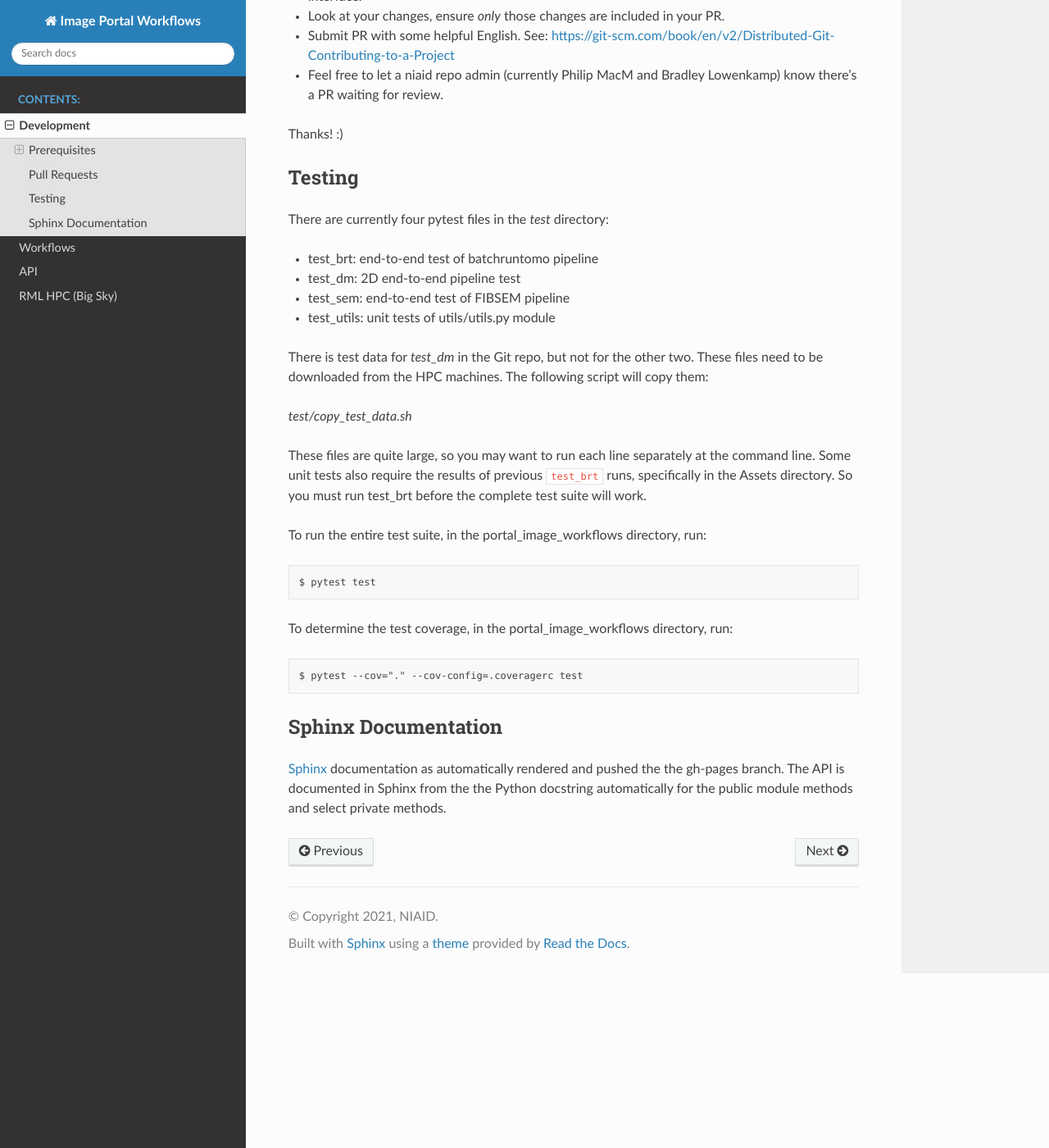
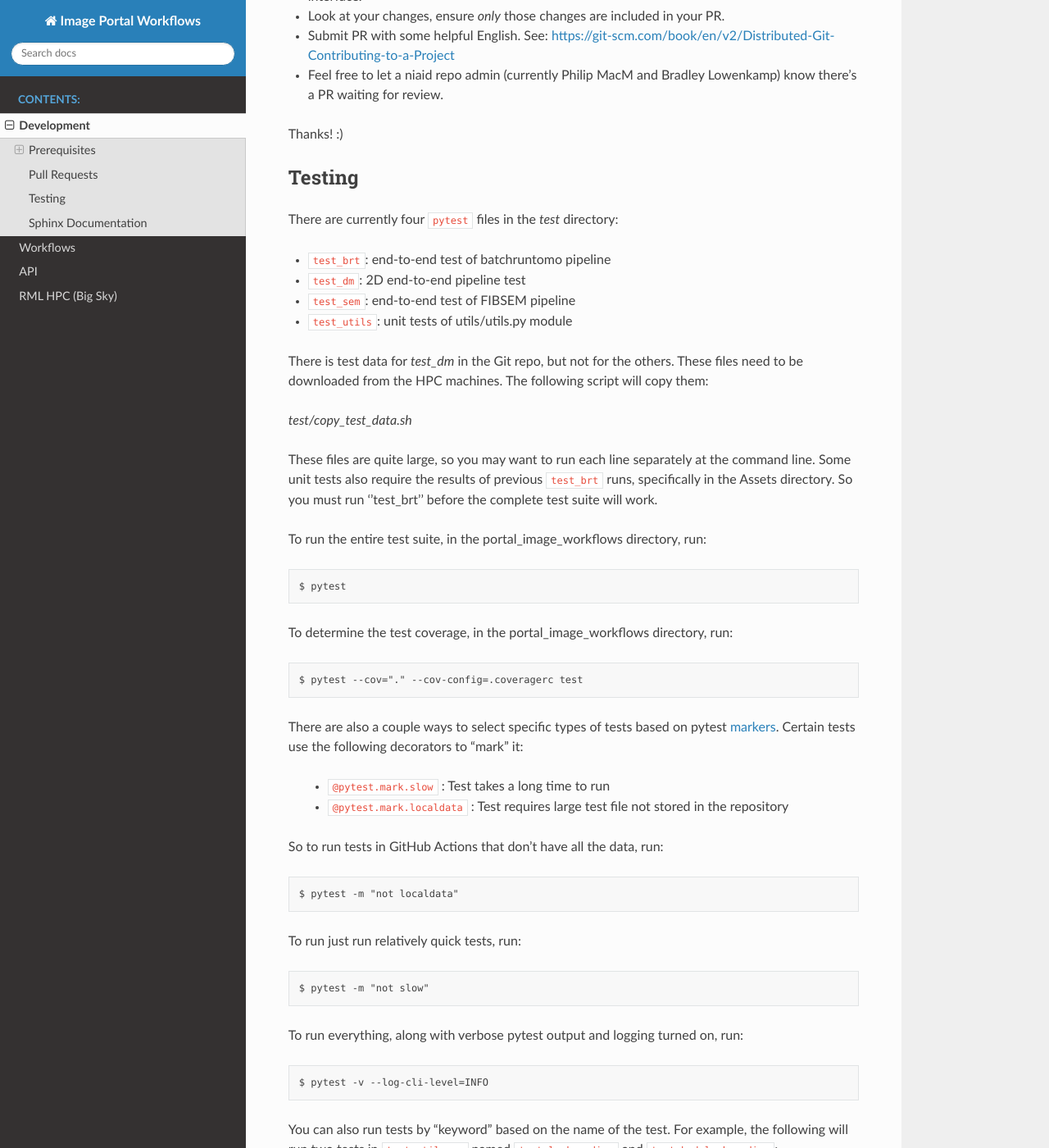
Before and after one commit to niaid/image_portal_workflows, a Sphinx documentation site: the page built from docs/source/development.rst, in a window 1280 px wide and 1400 px high, scrolled down 4266 px. Shown: the whole window at 82% size. Built offline with Sphinx 7.4.7 and the Read the Docs theme 2.0.0, drawn with Linux system fonts in a browser that asks for light colours; some of the changed text lies outside the part shown.

Commit message:
Using pytest.mark to tag tests
Closes #228

```diff
--- a/docs/source/development.rst
+++ b/docs/source/development.rst
@@ -217,33 +217,56 @@ Thanks! :)
 Testing
 *******
 
-There are currently four pytest files in the `test` directory:
+There are currently four ``pytest`` files in the `test` directory:
 
-- test_brt: end-to-end test of batchruntomo pipeline
-- test_dm: 2D end-to-end pipeline test
-- test_sem: end-to-end test of FIBSEM pipeline
-- test_utils: unit tests of utils/utils.py module
+- ``test_brt``: end-to-end test of batchruntomo pipeline
+- ``test_dm``: 2D end-to-end pipeline test
+- ``test_sem``: end-to-end test of FIBSEM pipeline
+- ``test_utils``: unit tests of utils/utils.py module
 
-There is test data for `test_dm` in the Git repo, but not for the other two. These files need to be
+There is test data for `test_dm` in the Git repo, but not for the others. These files need to be
 downloaded from the HPC machines. The following script will copy them:
 
 `test/copy_test_data.sh`
 
-These files are quite large, so you may want to run each line separately at the command line. Some unit tests also require
-the results of previous ``test_brt`` runs, specifically in the Assets directory. So you must run test_brt before the complete
-test suite will work.
+These files are quite large, so you may want to run each line separately at the command line. Some unit tests also
+require the results of previous ``test_brt`` runs, specifically in the Assets directory. So you must run ''test_brt''
+before the complete test suite will work.
 
-To run the entire test suite, in the portal_image_workflows directory, run:
+To run the entire test suite, in the portal_image_workflows directory, run::
 
-.. code-block::
+    $ pytest
 
-    $ pytest test
-
-To determine the test coverage, in the portal_image_workflows directory, run:
-
-.. code-block::
+To determine the test coverage, in the portal_image_workflows directory, run::
 
     $ pytest --cov="." --cov-config=.coveragerc test
+
+There are also a couple ways to select specific types of tests based on pytest `markers
+<https://docs.pytest.org/en/7.1.x/example/markers.html#registering-markers>`_.
+Certain tests use the following decorators to "mark" it:
+
+    - ``@pytest.mark.slow`` : Test takes a long time to run
+    - ``@pytest.mark.localdata`` : Test requires large test file not stored in the repository
+
+So to run tests in GitHub Actions that don't have all the data, run::
+
+    $ pytest -m "not localdata"
+
+To run just run relatively quick tests, run::
+
+    $ pytest -m "not slow"
+
+To run everything, along with verbose pytest output and logging turned on, run::
+
+    $ pytest -v --log-cli-level=INFO
+
+You can also run tests by "keyword" based on the name of the test. For example, the following will run two
+tests in ``test_utils.py`` named ``test_lookup_dims`` and ``test_bad_lookup_dims``::
+
+    $ pytest -k lookup_dims
+
+In addition, temporarily "broken" tests are marked with ``@pytest.mark.skip``. These will be skipped
+every time; comment out or delete the decorator to run them.
 
 
 
```
Also changed, not shown: docs/source/utils.rst (+0 -7 lines), 5 other files.
